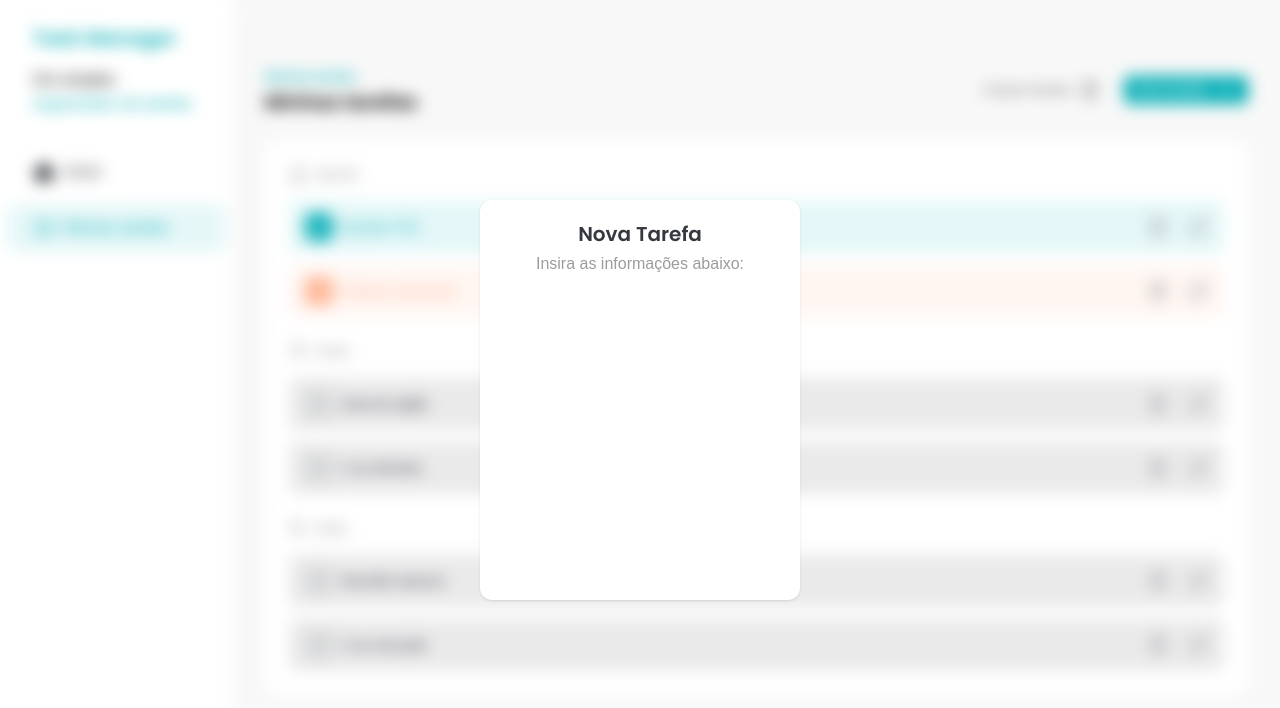
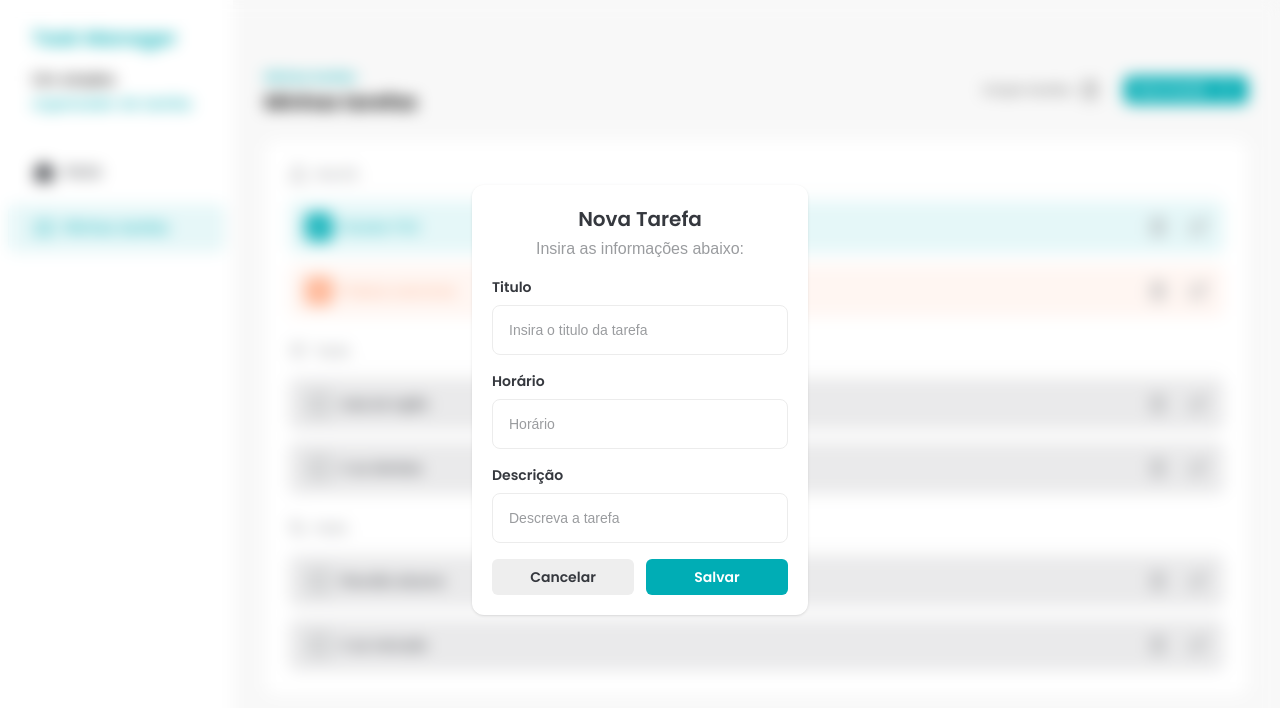
Before and after one commit to olgaluisa/task-manager, a React (Vite) app: page / in a window 1280 px wide. Both pictures are taken after a click on the button "Nova tarefa". Shown: the top 708 px of the page. Built offline with nearby package versions, Linux system fonts and the light colour scheme; a web font is replaced by a local one.

Commit message:
feat: ensure AddTaskDialog component can be closed

```diff
--- a/src/components/AddTaskDialog.jsx
+++ b/src/components/AddTaskDialog.jsx
@@ -1,15 +1,42 @@
 import { createPortal } from 'react-dom'
+import Input from './Input'
+import Button from './Button'
 
-const AddTaskDialog = ({ isOpen, setIsOpen }) => {
+const AddTaskDialog = ({ isOpen, hadleClose }) => {
   if (isOpen)
     return createPortal(
-      <div
-        className="fixed top-0 right-0 bottom-0 left-0 z-50 flex items-center justify-center backdrop-blur"
-        onClick={() => setIsOpen(false)}
-      >
-        <div className="h-1/2 w-1/4 rounded-xl bg-white p-5 text-center shadow">
+      <div className="fixed top-0 right-0 bottom-0 left-0 z-50 flex items-center justify-center backdrop-blur">
+        <div className="w-[336px] rounded-xl bg-white p-5 text-center shadow">
           <h2 className="text-xl font-semibold text-[#35383e]">Nova Tarefa</h2>
-          <p className="mt-1 text-[#9a9c9f]">Insira as informações abaixo:</p>
+          <p className="mt-1 mb-4 text-[#9a9c9f]">
+            Insira as informações abaixo:
+          </p>
+          <div className="flex flex-col space-y-4">
+            <Input
+              id="Titulo"
+              label="Titulo"
+              placeholder="Insira o titulo da tarefa"
+            />
+            <Input id="time" label="Horário" placeholder="Horário" />
+            <Input
+              id="description"
+              label="Descrição"
+              placeholder="Descreva a tarefa"
+            />
+            <div className="flex items-center gap-3">
+              <Button
+                variant="secudary"
+                size="large"
+                className="w-full"
+                onClick={hadleClose}
+              >
+                Cancelar
+              </Button>
+              <Button size="large" className="w-full">
+                Salvar
+              </Button>
+            </div>
+          </div>
         </div>
       </div>,
       document.body
--- a/src/components/Tasks.jsx
+++ b/src/components/Tasks.jsx
@@ -72,7 +72,7 @@ const Tasks = () => {
       {addTaskDialogIsOpen && (
         <AddTaskDialog
           isOpen={addTaskDialogIsOpen}
-          setIsOpen={setAddTaskDialogIsOpen}
+          hadleClose={() => setAddTaskDialogIsOpen(false)}
         />
       )}
 
```
